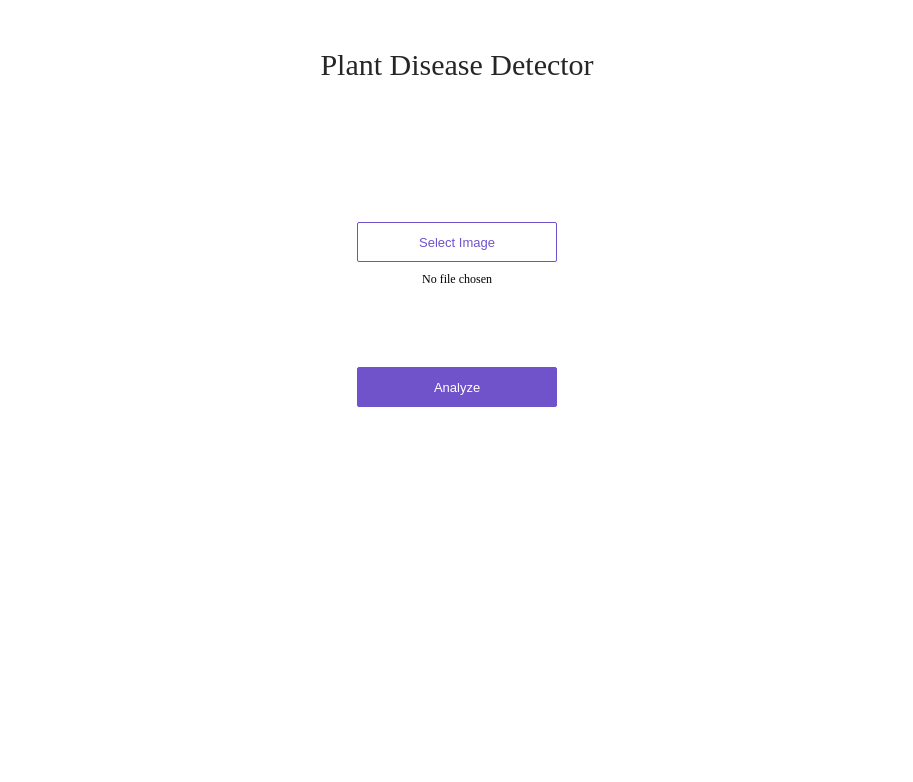
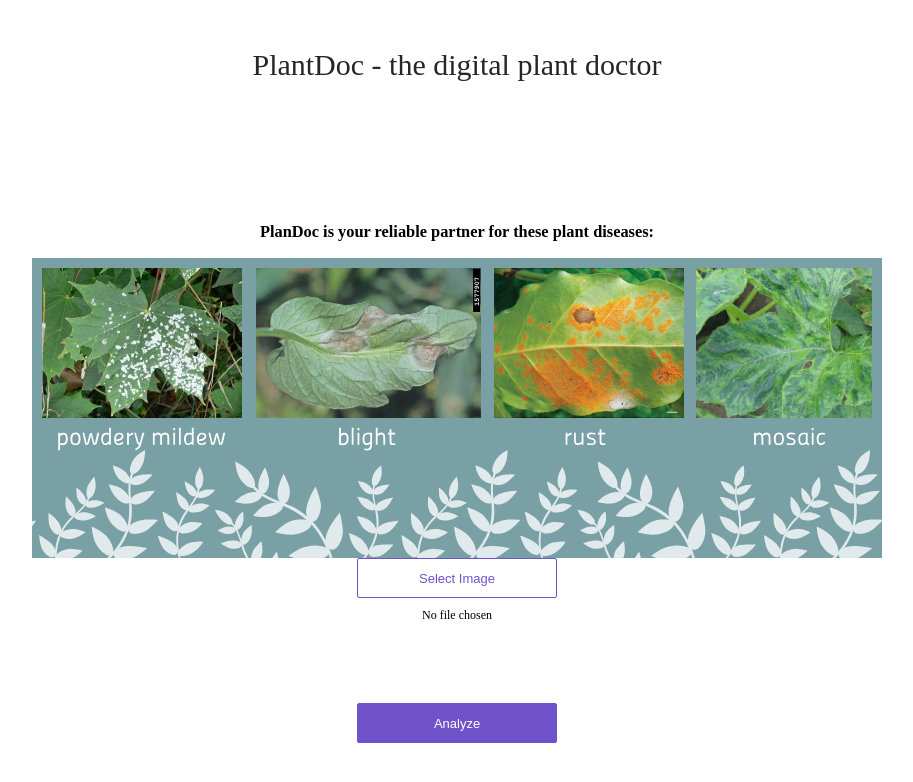
Before and after one commit to cedrickchee/pytorch-serving, a plain HTML site: page app/view/index.html in a window 1280 px wide. Shown: the whole page, without its empty margins (183-1096 px from the left). Drawn offline with Linux system fonts and the light colour scheme.

Commit message:
Introduce PlantDoc and plant diseases supported now

```diff
--- a/app/view/index.html
+++ b/app/view/index.html
@@ -1,14 +1,19 @@
 <html lang='en'>
     <head>
         <meta charset='utf-8'>
+        <title>PlantDoc - the digital plant doctor</title>
         <link rel='stylesheet' href='../static/style.css'>
         <script src='../static/client.js'></script>
     </head>
     <body>
         <div>
             <div class='center'>
-                <div class='title'>Plant Disease Detector</div>
+                <div class='title'>PlantDoc - the digital plant doctor</div>
                 <div class='content'>
+                    <div class='help'>
+                        <h3>PlanDoc is your reliable partner for these plant diseases:</h3>
+                        <img src="../static/images/plant_doc_banner.png" alt="Plant diseases" height="300">
+                    </div>
                     <div class='no-display'>
                         <input id='file-input'
                             class='no-display'
```
Also changed, not shown: app/static/images/plant_doc_banner.png (added).
